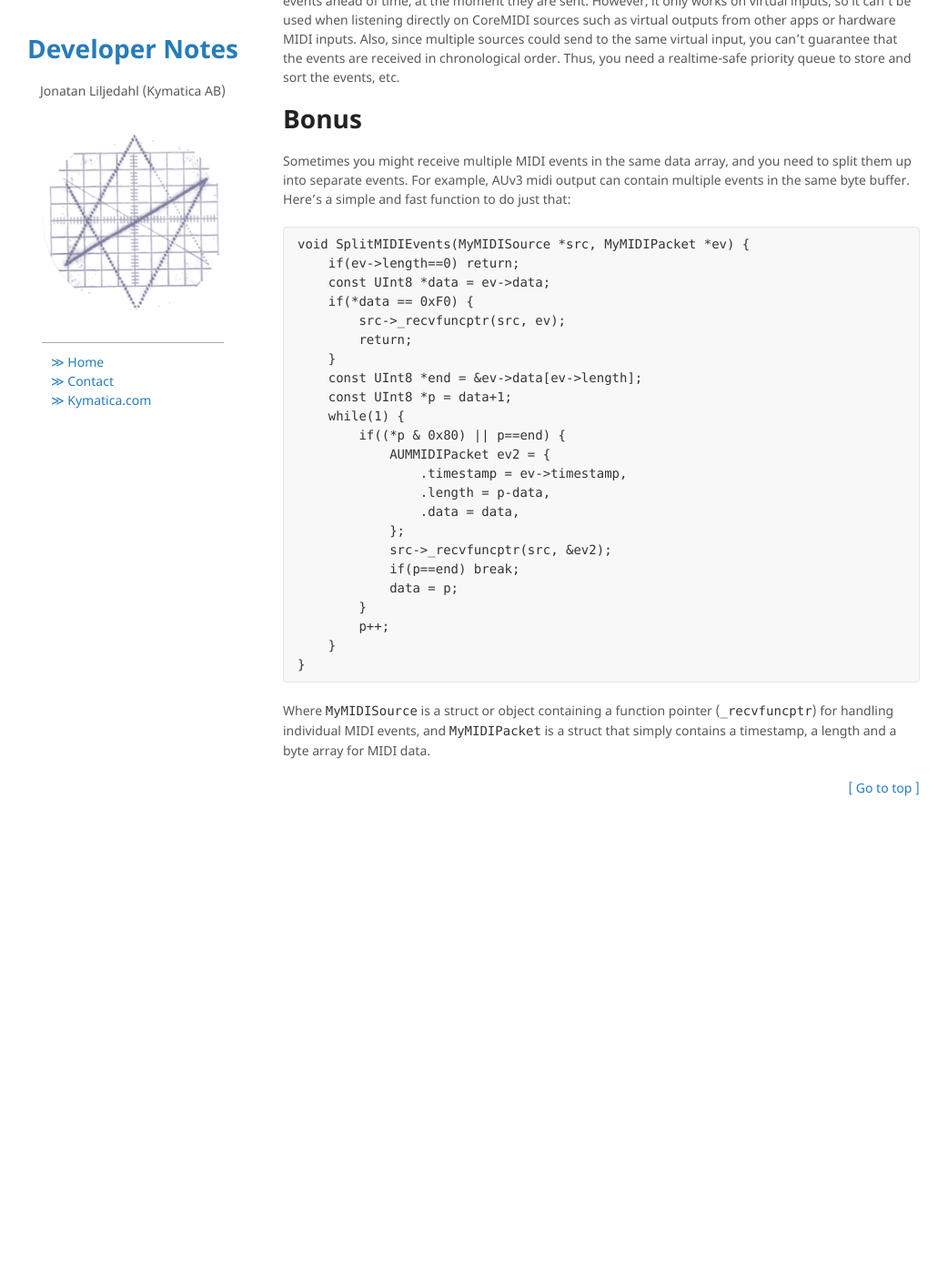
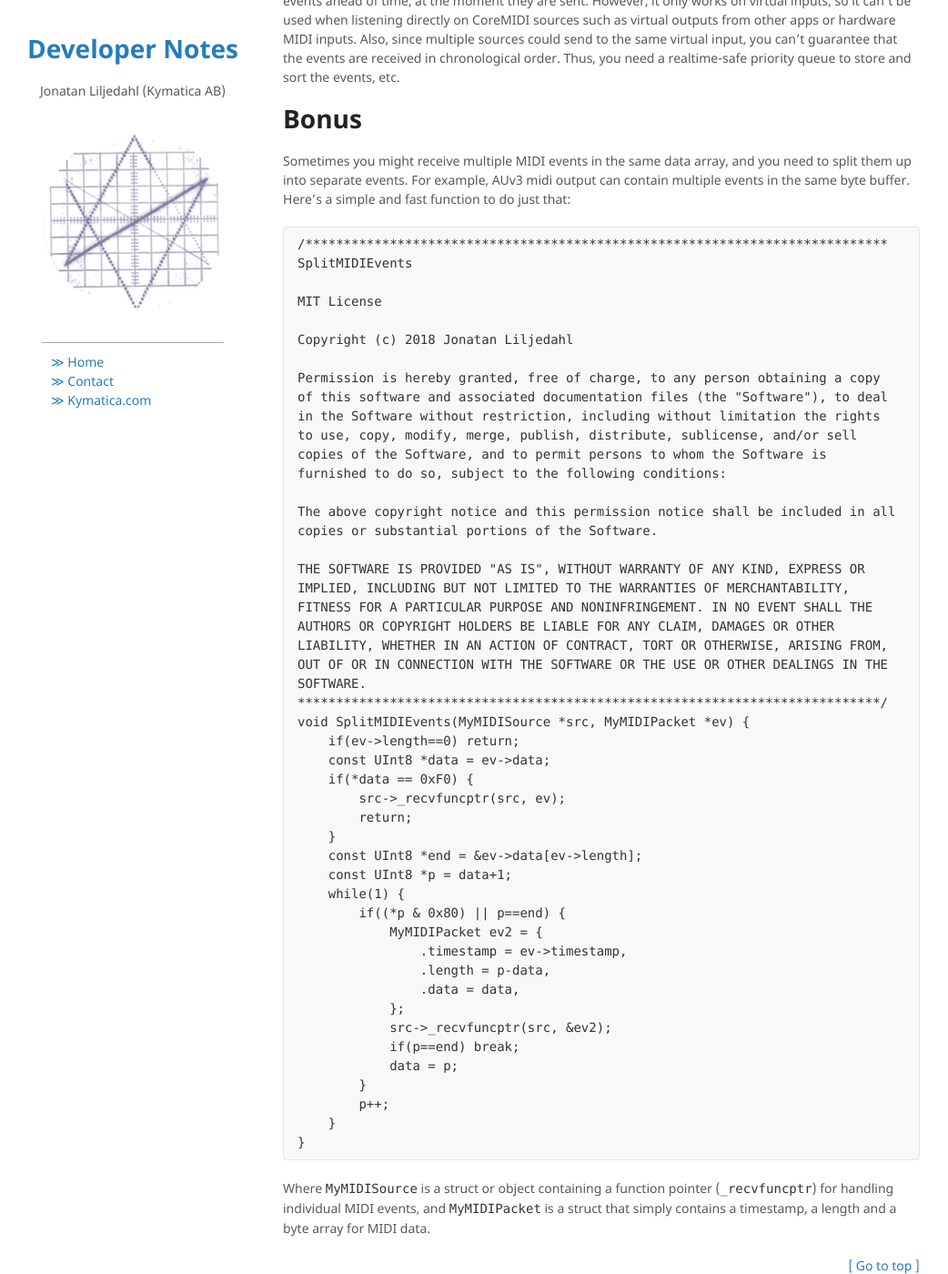
Before and after one commit to lijon/lijon.github.io, a Jekyll site: the page built from ios_midi_timestamps.md, in a window 1280 px wide and 1400 px high, scrolled down 4689 px. Shown: the whole window at 91% size, without its empty margins (27-1069 px from the left). Built offline with Jekyll 4.4.1, drawn with Linux system fonts in a browser that asks for light colours; before the commit the page ends 5653 px from its top, so only the background shows below that.

Commit message:
fix typo and add license for SplitMIDIEvents

````diff
--- a/ios_midi_timestamps.md
+++ b/ios_midi_timestamps.md
@@ -209,6 +209,31 @@
 Sometimes you might receive multiple MIDI events in the same data array, and you need to split them up into separate events. For example, AUv3 midi output can contain multiple events in the same byte buffer. Here's a simple and fast function to do just that:
 
 ```
+/****************************************************************************
+SplitMIDIEvents
+
+MIT License
+
+Copyright (c) 2018 Jonatan Liljedahl
+
+Permission is hereby granted, free of charge, to any person obtaining a copy
+of this software and associated documentation files (the "Software"), to deal
+in the Software without restriction, including without limitation the rights
+to use, copy, modify, merge, publish, distribute, sublicense, and/or sell
+copies of the Software, and to permit persons to whom the Software is
+furnished to do so, subject to the following conditions:
+
+The above copyright notice and this permission notice shall be included in all
+copies or substantial portions of the Software.
+
+THE SOFTWARE IS PROVIDED "AS IS", WITHOUT WARRANTY OF ANY KIND, EXPRESS OR
+IMPLIED, INCLUDING BUT NOT LIMITED TO THE WARRANTIES OF MERCHANTABILITY,
+FITNESS FOR A PARTICULAR PURPOSE AND NONINFRINGEMENT. IN NO EVENT SHALL THE
+AUTHORS OR COPYRIGHT HOLDERS BE LIABLE FOR ANY CLAIM, DAMAGES OR OTHER
+LIABILITY, WHETHER IN AN ACTION OF CONTRACT, TORT OR OTHERWISE, ARISING FROM,
+OUT OF OR IN CONNECTION WITH THE SOFTWARE OR THE USE OR OTHER DEALINGS IN THE
+SOFTWARE.
+****************************************************************************/
 void SplitMIDIEvents(MyMIDISource *src, MyMIDIPacket *ev) {
     if(ev->length==0) return;
     const UInt8 *data = ev->data;
@@ -220,7 +245,7 @@
     const UInt8 *p = data+1;
     while(1) {
         if((*p & 0x80) || p==end) {
-            AUMMIDIPacket ev2 = {
+            MyMIDIPacket ev2 = {
                 .timestamp = ev->timestamp,
                 .length = p-data,
                 .data = data,
````
